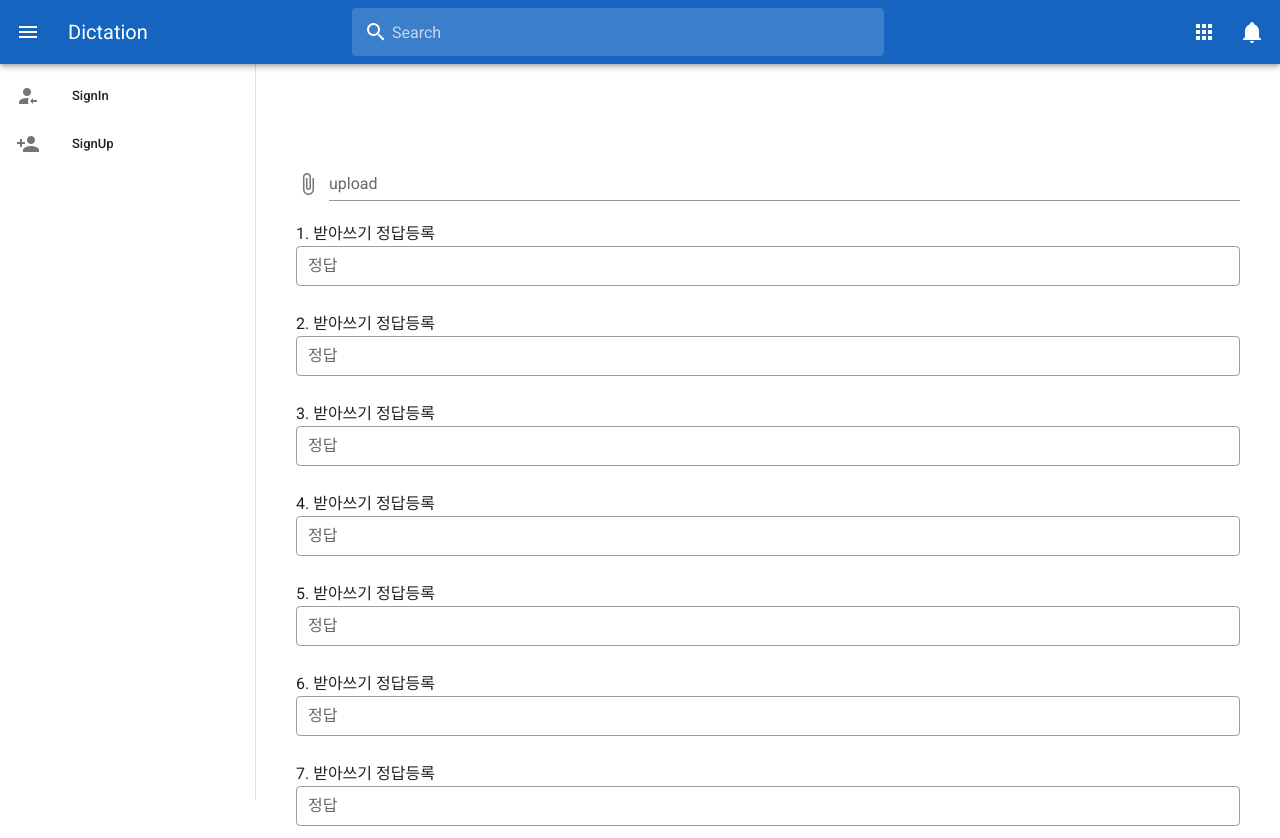
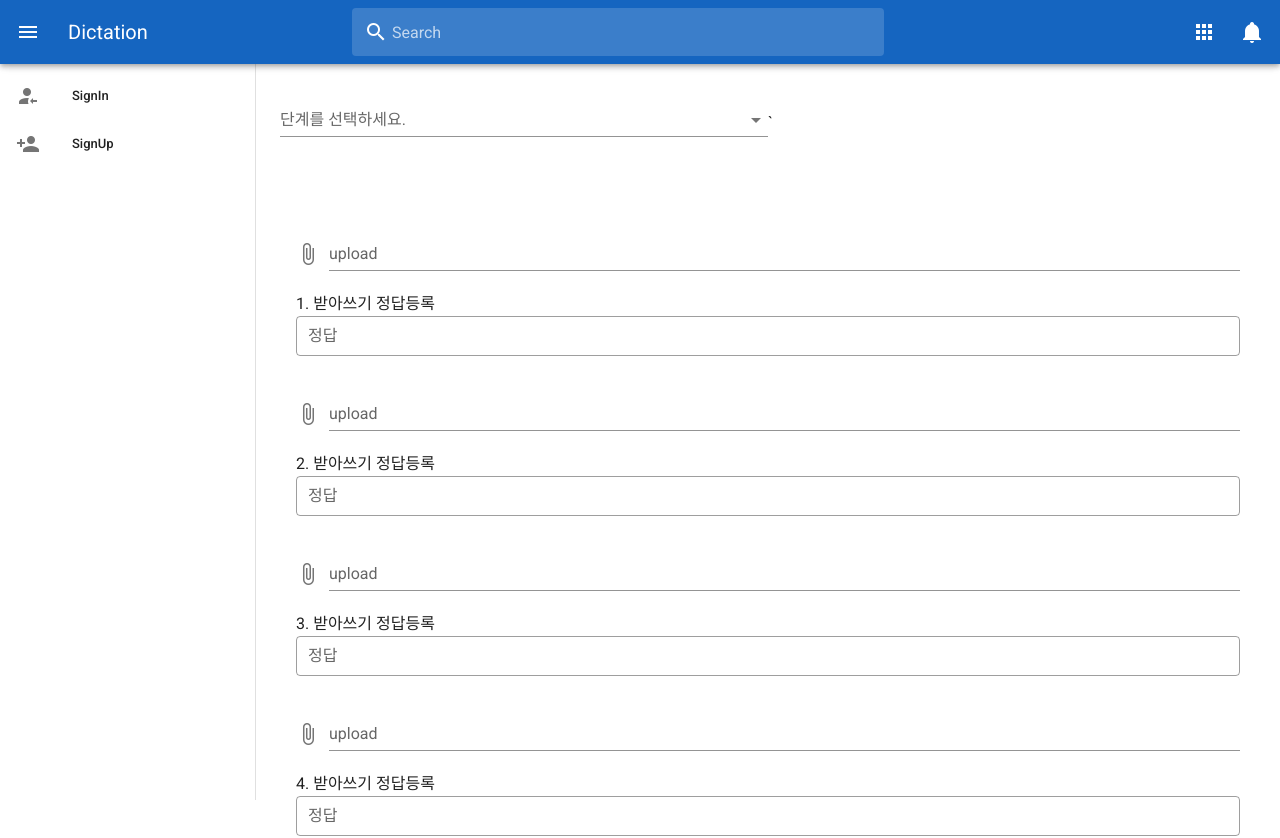
Before and after one commit to subeen1007/dictation-vue, a Vue app in the folder vue-dictation/: page /write in a window 1280 px wide. Shown: the top 838 px of the page. Built offline with nearby package versions, Linux system fonts and the light colour scheme.

Commit message:
7월15일자 선생님생성
선생님 홈 강좌리스트, 개설강좌로 수정
강좌리스트 모든강좌 보여지게 셋팅은 나중에
개설강좌로 가면  강좌개설 사용가능

```diff
--- a/vue-dictation/src/components/Home.vue
+++ b/vue-dictation/src/components/Home.vue
@@ -46,7 +46,6 @@
               <v-icon>mdi-magnify</v-icon>
             </v-btn>
           </v-card-title>
-            <v-btn small color="primary" dark class="ml-5" @click="gonewstudy()">강좌개설하기</v-btn>
           <v-data-table
             :headers="headers"
             :items="desserts"
@@ -71,6 +70,7 @@
         hide-details
       ></v-text-field>
     </v-card-title>
+    <v-btn small color="primary" dark class="ml-5" @click="gonewstudy()">강좌개설하기</v-btn>
     <v-data-table
       :headers="headers2"
       :items="lecture2"
@@ -100,7 +100,7 @@ import router from '../router'
         tabs: null,
         searchs:["조건1","조건2","조건3"],
         search: '',
-        courseTabs: ["강좌리스트", "공지사항","학습현황","신청현황","QnA"],
+        courseTabs: ["강좌리스트", "개설강좌"],
         headers: [
           { text: '강좌명', value: 'courseName' },
           { text: '학년', value: 'grade' },
@@ -169,7 +169,7 @@ import router from '../router'
     },
     methods: {
       gonewstudy(){
-        router.push({name: 'write'});
+        router.push({name: 'stwr'});
       },
       goCource() {
         router.push({name: 'sWrite'});
--- /dev/null
+++ b/vue-dictation/src/components/StudyWrite.vue
@@ -0,0 +1,105 @@
+<template>
+  <v-card class="mx-auto">
+    <v-toolbar
+      color="purple"
+      dark
+      flat
+    >
+
+
+      <template v-slot:extension>
+        <v-tabs
+          v-model="tabs"
+          centered
+        >
+          <v-tab
+            v-for="courseTab in courseTabs"
+            :key="courseTab"
+          >
+            {{courseTab}}
+          </v-tab>
+        </v-tabs>
+      </template>
+    </v-toolbar>
+    <v-tabs-items v-model="tabs">
+
+      <v-tab-item>
+        <v-card>
+          <v-card-title>
+          </v-card-title>
+          <div>
+          <input v-model="message" id="LECTURE_NM" placeholder="강좌이름">
+          </div>
+          <div>
+          <input v-model="message" id="SCHOOL_CD" placeholder="학교이름">
+          </div>
+          <div>
+          <input v-model="message" id="GRADE" placeholder="학년">
+          </div>
+          <div>
+          <input v-model="message" id="BAN" placeholder="반">
+          </div>
+          <div>
+          <input v-model="message" id="TEACHER_ID" placeholder="강좌등록 선생님 이름">
+          </div>
+          <div>
+          <input v-model="message" id="MAX_CNT" placeholder="수강 최대 인원">
+          </div>
+          <!--수강신청 및 받아쓰기 날짜 설정 필요 -->
+          <v-flex class="text-center">
+        <v-btn width="270" color="primary" x-large @click="sumbit()">등록</v-btn>
+    </v-flex>
+        <template v-slot:item.actions="{ item }">
+          <v-btn class="mr-5" small color="primary" @click="{item}" >학습자료보기</v-btn>
+          <v-btn small color="primary" @click="goCource()">시작하기</v-btn>
+        </template>
+        </v-card>
+      </v-tab-item>
+      <v-flex class="text-center">
+    </v-flex>
+     <v-tab-item>
+          <v-card class="mx-auto">
+    <v-card-title>
+      <v-spacer></v-spacer>
+    </v-card-title>
+    </v-card>
+    </v-tab-item>
+     <v-tab-item>
+    </v-tab-item>
+    </v-tabs-items>
+  </v-card>
+</template>
+
+<script>
+import router from '../router'
+  export default {
+    data () {
+      return {
+        courseTabs: ["강좌등록", "받아쓰기 등록"],
+        tabs: null,
+        text:'',
+        LECTURE_NM:'',
+        SCHOOL_CD:'',
+        GRADE:'',
+        BAN:'',
+        TEACHER_ID:'',
+        MAX_CNT:'',// 입력자 아이디, 입력일시, 수정아이디, 수정일시 넣기 필요
+      }
+    },
+    methods: {
+      sumbit(){
+          for(let item of this.LECTURE_NM + this.SCHOOL_CD + this.GRADE + this.BAN + this.TEACHER_ID + this.MAX_CNT){
+              this.$http.post('/api/lecture', item).then(res =>{
+                  console.log(res);
+                  router.push({name: 'stwr'});
+              }).catch(err=>{
+                  console.error(err);
+              })
+          }
+      },
+      goCource() {
+        router.push({name: 'stwr'});
+      }
+    }
+  }
+</script>
--- a/vue-dictation/src/components/Teacher.vue
+++ b/vue-dictation/src/components/Teacher.vue
@@ -1,8 +1,18 @@
 <template>
   <v-container align-center>
+    <div id="choice">
+      <v-layout wrap align-center>
+        <v-flex xs12 sm6 d-flex>
+          <v-select
+            :items="items"
+            label="단계를 선택하세요."
+          ></v-select>
+        </v-flex>`
+      </v-layout>
+    </div>
  <v-form class="mt-12 pt-4 pr-4 pl-4">
-  <v-file-input @change="processFile($event)" label="upload"></v-file-input>
    <div v-for="item in answers" :key="item.question_no">
+     <v-file-input @change="processFile($event)" label="upload"></v-file-input>
      <span>{{item.question_no + ". 받아쓰기 정답등록"}}</span>
     <v-text-field
               label="정답"
@@ -26,23 +36,23 @@ import router from '../router'
 export default {
   data: () => ({
     answers: [
-      {question_no: 1, question: '', year: "2020", term: "1", lecture_no: 1, course_no: 1, file_nm: null, file_save_nm: null, input_id: null, updated_id: null,update_date: null },
-      {question_no: 2, question: '', year: "2020", term: "1", lecture_no: 1, course_no: 1, file_nm: null, file_save_nm: null, input_id: null, updated_id: null,update_date: null},
-      {question_no: 3, question: '', year: "2020", term: "1", lecture_no: 1, course_no: 1, file_nm: null, file_save_nm: null, input_id: null, updated_id: null,update_date: null},
-      {question_no: 4, question: '', year: "2020", term: "1", lecture_no: 1, course_no: 1, file_nm: null, file_save_nm: null, input_id: null, updated_id: null,update_date: null},
-      {question_no: 5, question: '', year: "2020", term: "1", lecture_no: 1, course_no: 1, file_nm: null, file_save_nm: null, input_id: null, updated_id: null,update_date: null},
-      {question_no: 6, question: '', year: "2020", term: "1", lecture_no: 1, course_no: 1, file_nm: null, file_save_nm: null, input_id: null, updated_id: null,update_date: null},
-      {question_no: 7, question: '', year: "2020", term: "1", lecture_no: 1, course_no: 1, file_nm: null, file_save_nm: null, input_id: null, updated_id: null,update_date: null},
-      {question_no: 8, question: '', year: "2020", term: "1", lecture_no: 1, course_no: 1, file_nm: null, file_save_nm: null, input_id: null, updated_id: null,update_date: null},
-      {question_no: 9, question: '', year: "2020", term: "1", lecture_no: 1, course_no: 1, file_nm: null, file_save_nm: null, input_id: null, updated_id: null,update_date: null},
-      {question_no: 10, question: '', year: "2020", term: "1", lecture_no: 1, course_no: 1, file_nm: null, file_save_nm: null, input_id: null, updated_id: null,update_date: null},
+      {question_no: 1, question: '', year: "2020", term: "1", lecture_no: null, course_no: 1, file_nm: null, file_save_nm: null, input_id: null, updated_id: null,update_date: null },
+      {question_no: 2, question: '', year: "2020", term: "1", lecture_no: null, course_no: 1, file_nm: null, file_save_nm: null, input_id: null, updated_id: null,update_date: null},
+      {question_no: 3, question: '', year: "2020", term: "1", lecture_no: null, course_no: 1, file_nm: null, file_save_nm: null, input_id: null, updated_id: null,update_date: null},
+      {question_no: 4, question: '', year: "2020", term: "1", lecture_no: null, course_no: 1, file_nm: null, file_save_nm: null, input_id: null, updated_id: null,update_date: null},
+      {question_no: 5, question: '', year: "2020", term: "1", lecture_no: null, course_no: 1, file_nm: null, file_save_nm: null, input_id: null, updated_id: null,update_date: null},
+      {question_no: 6, question: '', year: "2020", term: "1", lecture_no: null, course_no: 1, file_nm: null, file_save_nm: null, input_id: null, updated_id: null,update_date: null},
+      {question_no: 7, question: '', year: "2020", term: "1", lecture_no: null, course_no: 1, file_nm: null, file_save_nm: null, input_id: null, updated_id: null,update_date: null},
+      {question_no: 8, question: '', year: "2020", term: "1", lecture_no: null, course_no: 1, file_nm: null, file_save_nm: null, input_id: null, updated_id: null,update_date: null},
+      {question_no: 9, question: '', year: "2020", term: "1", lecture_no: null, course_no: 1, file_nm: null, file_save_nm: null, input_id: null, updated_id: null,update_date: null},
+      {question_no: 10, question: '', year: "2020", term: "1", lecture_no: null, course_no: 1, file_nm: null, file_save_nm: null, input_id: null, updated_id: null,update_date: null},
       ],
+      el: '#choice',
+     items: ['1', '2', '3', '4', '5', '6', '7', '8', '9', '10'],
       fileTest: ''
   }),
   methods: {
     test() {
-
-
 
       for(let item of this.answers) {
 
--- a/vue-dictation/src/main.js
+++ b/vue-dictation/src/main.js
@@ -5,7 +5,6 @@ import router from './router'
 import store from './store'
 import axios from 'axios'
 import vuetify from './plugins/vuetify';
-
 Vue.config.productionTip = false
 // 컴포넌트에서 axios를 import 하지 않고 바로 쓰기 위한 전역 설정.
 Vue.prototype.$http = axios
--- a/vue-dictation/src/router/index.js
+++ b/vue-dictation/src/router/index.js
@@ -46,6 +46,10 @@ const routes = [
     path: '/s_write',
     name: 'sWrite',
     component: () => import('../components/Student.vue')
+  },{
+    path: '/StudyWrite',
+    name: 'stwr',
+    component: () => import('../components/StudyWrite.vue')
   }
 
 
--- a/vue-dictation/src/store/states.js
+++ b/vue-dictation/src/store/states.js
@@ -1,4 +1,3 @@
-
 const state = {
   isSignIn: true,
   SorT: '',
```
Also changed, not shown: vue-dictation/src/components/Student.vue (+68 -0 lines).
